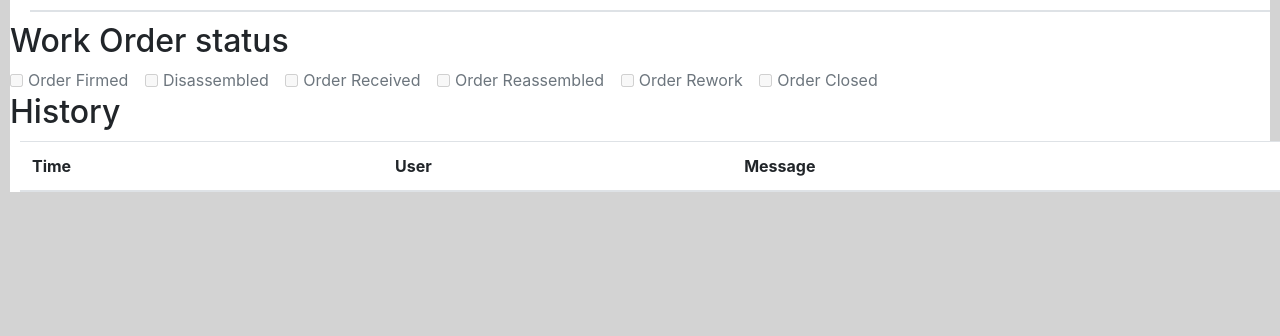
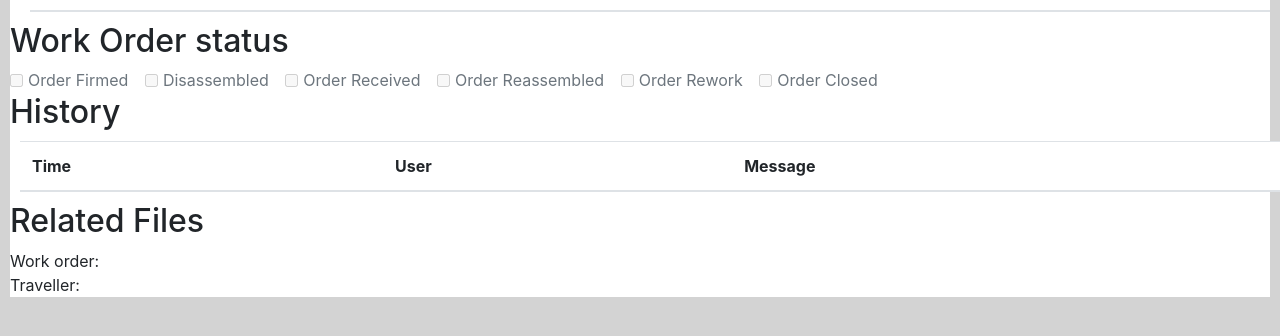
Before and after one commit to NikhilMahashabde/Manufacturing-Planner, a Flask app: page /workorder/1 in a window 1280 px wide. Shown: the part 247-583 px from the top of the page. Run offline with Flask 3, Linux system fonts and the light colour scheme; the visitor is signed in with stand-in values (Sample User, id 1); data that the repository does not hold is empty; some libraries are stand-ins or nearby versions.

Commit message:
File upload

```diff
--- a/app/templates/workorderdetail.html
+++ b/app/templates/workorderdetail.html
@@ -110,6 +110,27 @@
 
     </div>
 
+    <div id="files">
+      <h2>Related Files</h2>
+
+      <div>
+        Work order:
+        <div id="woPickslipContainer">
+
+        </div>
+      </div>
+      <div>
+        Traveller:
+        <div id="woTravellerContainer">
+
+        </div>
+      </div>
+
+      </p>
+
+    </div>
+
+
 
 
 
@@ -129,6 +150,21 @@
 
 {% block jsscripts %}
 <script>
+
+function createDownloadLink(fileData, filename) {
+  const bytes = atob(fileData);
+  const arr = new Uint8Array(bytes.length);
+  for (let i = 0; i < bytes.length; i++) {
+    arr[i] = bytes.charCodeAt(i);
+  }
+  const blob = new Blob([arr], {type: 'application/pdf'});
+  const url = URL.createObjectURL(blob);
+  const link = document.createElement('a');
+  link.href = url;
+  link.download = filename;
+  return link;
+}
+
 
   fetch('/api/workorder/{{ idnumber }}')
     .then(response => response.json())
@@ -205,7 +241,7 @@
 
 
           for (item in data.history){
-            console.log(item)
+
             let row1 = historyContainer.insertRow();
 
             let cellTime = row1.insertCell();
@@ -223,7 +259,35 @@
             cellMsgText.textContent = data.history[item].message
             cellMsg.appendChild(cellMsgText)
 
+
+            // File data
+
           }
+          let travellerContainer = document.getElementById('woTravellerContainer')
+          if (!data.files[0].wotraveller){
+            travellerContainer.textContent = "No traveller attached"
+          } else  {
+            let traveller = createDownloadLink(data.files[0].traveller.data,data.files[0].traveller.filename )
+            travellerContainer.appendChild(traveller)
+            traveller.textContent = data.files[0].wopickslip.traveller
+          }
+
+          let pickslipContainer = document.getElementById('woPickslipContainer')
+          if (!data.files[0].wopickslip){
+            pickslipContainer.textContent = "No Pick slip attached"
+          } else {
+            let pickslip = createDownloadLink(data.files[0].wopickslip.data,data.files[0].wopickslip.filename )
+            pickslipContainer.appendChild(pickslip)
+            pickslip.textContent = data.files[0].wopickslip.filename
+          }
+
+
+
+
+
+
+
+
 
 
 
@@ -271,6 +335,11 @@
       }
     )
     .catch(error => console.error(error));
+
+
+//  get link to file objects
+
+
 </script>
 
 {% endblock %}
```
